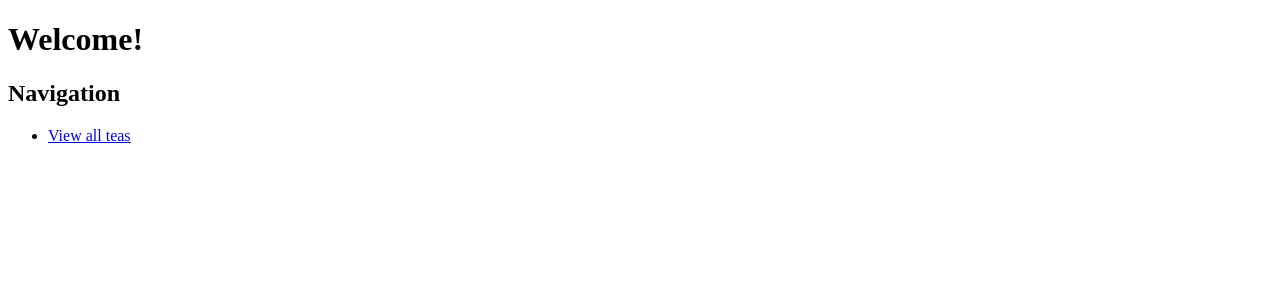
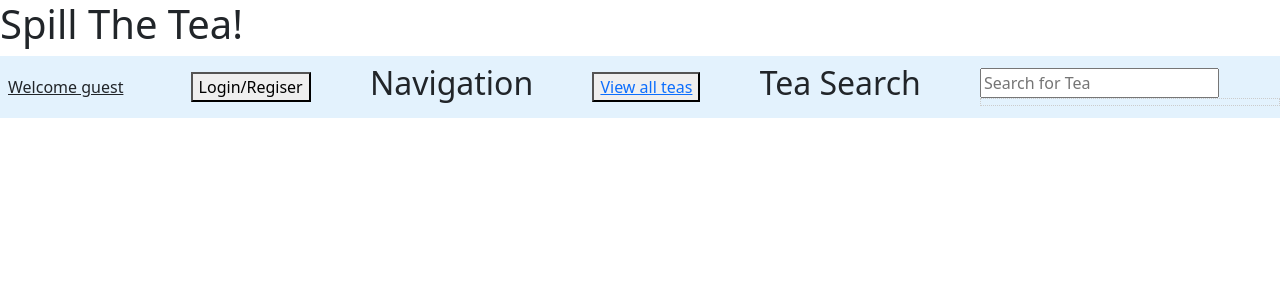
Before and after one commit to khadijabdulahi/SpillTheTea, a Flask app: page / in a window 1280 px wide. Shown: the top 300 px of the page. Run offline with Flask 2, Linux system fonts and the light colour scheme.

Commit message:
Set up log out and inserted search bar

```diff
--- a/server.py
+++ b/server.py
@@ -3,7 +3,6 @@
 from flask import Flask, render_template, request, flash, session, redirect
 from model import connect_to_db
 import crud
-
 from jinja2 import StrictUndefined
 
 app = Flask(__name__)
@@ -14,6 +13,8 @@
 @app.route("/")
 def homepage():
     """View homepage."""
+
+    # if logged in, then show that
 
     return render_template("homepage.html")
 
@@ -37,6 +38,76 @@
 
 
 
+@app.route("/login")
+def all_users():
+    """View all users."""
+
+    users = crud.get_users()
+
+    return render_template("all_users.html", users=users)
+
+
+@app.route("/register", methods=["POST"])
+def register_user():
+    """Create a new user."""
+    firstname = request.form.get("firstname")
+    email = request.form.get("email")
+    password = request.form.get("password")
+
+    user = crud.get_user_by_email(email)
+    if user:
+        flash("Cannot create an account with that email. Try again.")
+        return redirect("/login")
+    else:
+        crud.create_user(email, firstname, password)
+        flash(f"Account created! Welcome {firstname}.")
+        return redirect("/")
+
+
+@app.route("/users/<id>")
+def show_user(id):
+    """Show details on a particular user."""
+
+    user = crud.get_user_by_id(id)
+
+    return render_template("user_details.html", user=user)
+
+
+@app.route("/login", methods=["POST"])
+def process_login():
+    """Process user login."""
+
+    email = request.form.get("email")
+    password = request.form.get("password")
+
+    user = crud.get_user_by_email(email)
+    if not user or user.password != password:
+        flash("The email or password you entered was incorrect.")
+    else:
+        # Log in user by storing the user's email in session
+        session["user_email"] = user.email
+        session["firstname"] = user.firstname
+        flash(f"Welcome back, {user.firstname}!")
+
+    return redirect("/")
+
+@app.route("/logout", methods=["POST"])
+def process_logout():
+    """Logout user."""
+    user = session["user_email"]
+    if user:
+        session.pop("user_email", None)
+        session.pop("firstname", None)
+        return redirect("/")
+    else:
+        return redirect("/")
+
+@app.route("/profile")
+def profile_page():
+
+    return render_template("profile.html")
+
+
 if __name__ == "__main__":
     connect_to_db(app)
     app.run(host="0.0.0.0", debug=True)
--- /dev/null
+++ b/static/search.js
@@ -0,0 +1,31 @@
+
+const search_teas = ["Black Tea", "Green Tea", "Oolong Tea", "Pu-erh Tea", "White Tea", "Chamomile Tea", "Ginger Tea","Hibiscus Tea", "Mint Tea", "Rooibos Tea"]
+const linkList = []
+function giveTeaLinks(tea){
+    return search_teas.indexOf(tea) + 1
+}
+
+
+function searchAutocomplete(input) {
+    let formattedInput = input.toLowerCase()
+    if (formattedInput == '') {
+    return [];
+    }
+    let reg = new RegExp(formattedInput)
+    return search_teas.filter(function(tea) {
+        if (tea.toLowerCase().match(reg)) {
+        return tea;
+        }
+    });
+}
+
+function showTeaResults(value) {
+  result = document.getElementById("result");
+  result.innerHTML = '';
+  let list = '';
+  let terms = searchAutocomplete(value);
+  for (i=0; i<terms.length; i++) {
+    list += '<li>' + `<a href="/teas/${giveTeaLinks(terms[i])}">` + terms[i] + '</a>' + '</li>';
+  }
+  result.innerHTML = '<ul>' + list + '</ul>';
+}
--- /dev/null
+++ b/static/stylesheet.css
@@ -0,0 +1,15 @@
+#result {
+    border: 1px dotted #ccc;
+    padding: 3px;
+  }
+  #result ul {
+    list-style-type: none;
+    padding: 0;
+    margin: 0;
+  }
+  #result ul li {
+    padding: 5px 0;
+  }
+  #result ul li:hover {
+    background: #eee;
+  }
--- a/templates/all_teas.html
+++ b/templates/all_teas.html
@@ -1,11 +1,14 @@
 {% block body %}
   <h1>All Teas</h1>
+  <li><a href="/">Home</a></li>
 
   <ul>
     {% for tea in teas %}
       <li>
         <a href="/teas/{{ tea.id }}">
           {{ tea.name }}
+          <br>
+          <img src="{{ tea.image_url }}">
         </a>
       </li>
     {% endfor %}
--- a/templates/base.html
+++ b/templates/base.html
@@ -4,14 +4,29 @@
     <meta charset="utf-8">
     <meta name="viewport" content="width=device-width">
     <title>
-      {% block title %}{% endblock %}
+      {% block title %}{% endblock
+         %}
     </title>
 
     {% block head %}{% endblock %}
-  </head>
+     <!-- Bootstrap CSS -->
+     <link href="https://cdn.jsdelivr.net/npm/bootstrap@5.1.3/dist/css/bootstrap.min.css" rel="stylesheet" integrity="sha384-1BmE4kWBq78iYhFldvKuhfTAU6auU8tT94WrHftjDbrCEXSU1oBoqyl2QvZ6jIW3" crossorigin="anonymous">
+
+      <!-- Javascript  -->
+     <script src="https://cdn.jsdelivr.net/npm/bootstrap@5.1.3/dist/js/bootstrap.bundle.min.js" integrity="sha384-ka7Sk0Gln4gmtz2MlQnikT1wXgYsOg+OMhuP+IlRH9sENBO0LRn5q+8nbTov4+1p" crossorigin="anonymous"></script>
+
+     <link rel="stylesheet" href="/static/stylesheet.css">
+    </head>
   <body>
+    {% for msg in get_flashed_messages() %}
+      <p class="flash-msg">
+        {{ msg }}
+      </p>
+    {% endfor %}
+
     {% block body %}{% endblock %}
 
     {% block after_body %}{% endblock %}
   </body>
+  <script src="/static/search.js"></script>
 </html>
--- a/templates/homepage.html
+++ b/templates/homepage.html
@@ -1,11 +1,31 @@
 {% extends 'base.html' %}
-{% block title %}Spill the Tea Home{% endblock %}
+{% block title %}Spill the Tea{% endblock %}
 
 {% block body %}
-  <h1>Welcome!</h1>
+  <h1>Spill The Tea!</h1>
+  <nav class="navbar navbar-light" style="background-color: #e3f2fd;">
+    <!-- Navbar content -->
+    {% if session.get('firstname') %}
+      <div> Hello, <a class="p-2 text-dark" href="/profile">{{session.firstname}} </a></div>
+      <form action="/logout" method="post"><button>Logout</button></form>
+      {% else %}
+      <a class="p-2 text-dark">Welcome guest</a>
+      <a href="/login"> <button> Login/Regiser </button> </a>
+    {% endif %}
 
   <h2>Navigation</h2>
-  <ul>
-    <li><a href="/teas">View all teas</a></li>
+
+    <button><a href="/teas">View all teas</a></button>
   </ul>
+  <h2>Tea Search</h2>
+
+<form autocomplete="off" action="/search" >
+    <input onkeyup="showTeaResults(this.value)" id="tea_input" type="text" name="teasearch" placeholder="Search for Tea">
+  <!-- <input type="submit"> -->
+    <div style="width:300px;" id="result"></div>
+</form>
+
+  </div>
+
+
 {% endblock %}
```
Also changed, not shown: crud.py (+28 -9 lines), seed.py (renamed from seed_database.py, +7 -0 lines), templates/all_users.html (added, +39 -0 lines), templates/profile.html (added, +9 -0 lines), templates/user_details.html (added, +7 -0 lines), templates/search.html (added).
